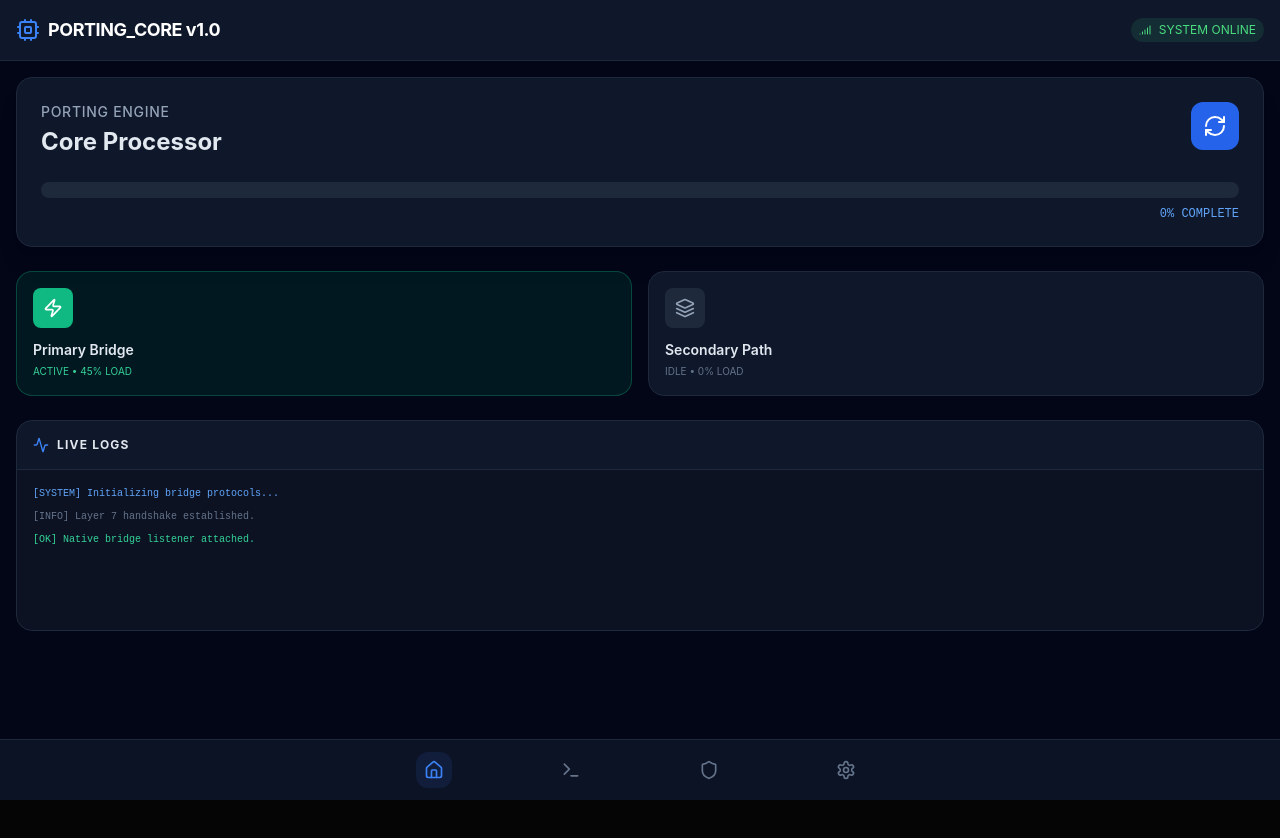
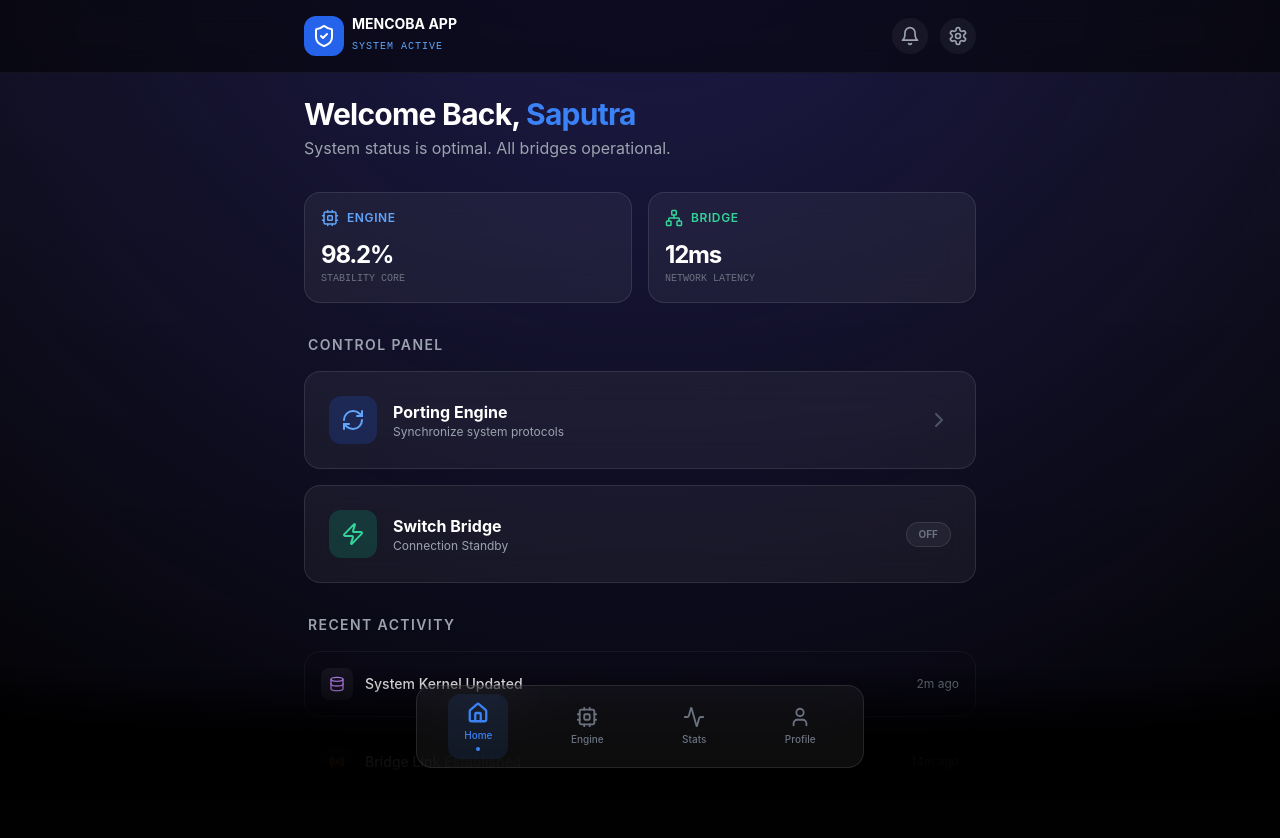
Before and after one commit to saputra141/mencoba, a Next.js app: page / in a window 1280 px wide. Shown: the top 838 px of the page. Before the commit the page ends 800 px from the top, so only its background shows below. Built offline with nearby package versions, Linux system fonts and the light colour scheme.

Commit message:
auto-ai: Tambahkan index aplikasi

```diff
--- a/src/app/globals.css
+++ b/src/app/globals.css
@@ -4,40 +4,44 @@
 
 :root {
   --foreground-rgb: 255, 255, 255;
-  --background-start-rgb: 5, 5, 6;
-  --background-end-rgb: 5, 5, 6;
+  --background-start-rgb: 10, 10, 10;
+  --background-end-rgb: 0, 0, 0;
 }
 
 body {
   color: rgb(var(--foreground-rgb));
-  background: rgb(var(--background-start-rgb));
+  background: linear-gradient(
+      to bottom,
+      transparent,
+      rgb(var(--background-end-rgb))
+    )
+    rgb(var(--background-start-rgb));
+  min-height: 100vh;
+  font-family: 'Inter', system-ui, -apple-system, sans-serif;
   -webkit-tap-highlight-color: transparent;
-  user-select: none;
-  overflow-x: hidden;
 }
 
-/* Custom scrollbar for mobile */
-::-webkit-scrollbar {
-  width: 0px;
+@layer components {
+  .glass-card {
+    @apply bg-white/5 backdrop-blur-lg border border-white/10 rounded-2xl;
+  }
+
+  .btn-primary {
+    @apply bg-blue-600 hover:bg-blue-700 text-white font-semibold py-3 px-6 rounded-xl transition-all active:scale-95 flex items-center justify-center gap-2;
+  }
+
+  .status-dot {
+    @apply w-2.5 h-2.5 rounded-full;
+  }
 }
 
-.glass-morphism {
-  @apply bg-white/5 backdrop-blur-md border border-white/10;
+/* Hide scrollbar for Chrome, Safari and Opera */
+.no-scrollbar::-webkit-scrollbar {
+  display: none;
 }
 
-.safe-area-top {
-  padding-top: env(safe-area-inset-top);
+/* Hide scrollbar for IE, Edge and Firefox */
+.no-scrollbar {
+  -ms-overflow-style: none;  /* IE and Edge */
+  scrollbar-width: none;  /* Firefox */
 }
-
-.safe-area-bottom {
-  padding-bottom: env(safe-area-inset-bottom);
-}
-
-@keyframes pulse-soft {
-  0%, 100% { opacity: 1; }
-  50% { opacity: 0.7; }
-}
-
-.animate-pulse-soft {
-  animation: pulse-soft 2s cubic-bezier(0.4, 0, 0.6, 1) infinite;
-}
--- a/src/app/page.tsx
+++ b/src/app/page.tsx
@@ -1,86 +1,159 @@
-"use client";
+'use client';
 
 import React from 'react';
-import { motion } from 'framer-motion';
+import { motion, AnimatePresence } from 'framer-motion';
+import {
+  Zap,
+  Cpu,
+  RefreshCw,
+  Network,
+  ChevronRight,
+  Database,
+  Radio
+} from 'lucide-react';
 import { Header } from '@/components/Header';
 import { Navigation } from '@/components/Navigation';
+import { usePortingEngine } from '@/hooks/usePortingEngine';
 import { useSwitchBridge } from '@/hooks/useSwitchBridge';
-import { usePortingEngine } from '@/hooks/usePortingEngine';
-import { Activity, Zap, Layers, RefreshCw } from 'lucide-react';
 
 export default function Home() {
-  const { bridges, toggleBridge } = useSwitchBridge();
-  const { progress, isRunning, startPorting } = usePortingEngine();
+  const { isProcessing, progress, startPorting } = usePortingEngine();
+  const { isConnected, toggleBridge } = useSwitchBridge();
+
+  const containerVariants = {
+    hidden: { opacity: 0 },
+    show: {
+      opacity: 1,
+      transition: { staggerChildren: 0.1 }
+    }
+  };
+
+  const itemVariants = {
+    hidden: { opacity: 0, y: 20 },
+    show: { opacity: 1, y: 0 }
+  };
 
   return (
-    <main className="min-h-screen bg-slate-950 text-slate-200 pb-20">
+    <main className="min-h-screen pb-32 pt-24 px-6 overflow-x-hidden">
       <Header />
 
-      <div className="p-4 space-y-6">
-        {/* Engine Status Card */}
-        <section className="bg-slate-900 rounded-2xl p-6 border border-slate-800 shadow-xl">
-          <div className="flex justify-between items-start mb-6">
-            <div>
-              <h2 className="text-sm font-medium text-slate-400 uppercase tracking-wider">Porting Engine</h2>
-              <p className="text-2xl font-bold mt-1">Core Processor</p>
-            </div>
-            <button
-              onClick={startPorting}
-              disabled={isRunning}
-              className={`p-3 rounded-xl transition-all ${isRunning ? 'bg-blue-500/20 text-blue-500 animate-spin' : 'bg-blue-600 text-white hover:bg-blue-500'}`}
-            >
-              <RefreshCw size={24} />
-            </button>
-          </div>
-
-          <div className="relative h-4 bg-slate-800 rounded-full overflow-hidden">
-            <motion.div
-              className="absolute top-0 left-0 h-full bg-gradient-to-r from-blue-600 to-cyan-400"
-              initial={{ width: 0 }}
-              animate={{ width: `${progress}%` }}
-            />
-          </div>
-          <p className="text-right text-xs mt-2 font-mono text-blue-400">{progress}% COMPLETE</p>
+      <div className="max-w-2xl mx-auto space-y-8">
+        {/* Welcome Section */}
+        <section>
+          <motion.h2
+            initial={{ opacity: 0, x: -20 }}
+            animate={{ opacity: 1, x: 0 }}
+            className="text-3xl font-bold tracking-tight"
+          >
+            Welcome Back, <span className="text-blue-500">Saputra</span>
+          </motion.h2>
+          <p className="text-gray-400 mt-1">System status is optimal. All bridges operational.</p>
         </section>
 
-        {/* Bridge Grid */}
-        <div className="grid grid-cols-2 gap-4">
-          {bridges.map((bridge) => (
-            <motion.button
-              key={bridge.id}
-              whileTap={{ scale: 0.95 }}
-              onClick={() => toggleBridge(bridge.id)}
-              className={`p-4 rounded-2xl border transition-all text-left ${
-                bridge.status === 'active'
-                ? 'bg-emerald-500/10 border-emerald-500/30'
-                : 'bg-slate-900 border-slate-800'
-              }`}
-            >
-              <div className={`w-10 h-10 rounded-lg flex items-center justify-center mb-3 ${
-                bridge.status === 'active' ? 'bg-emerald-500 text-white' : 'bg-slate-800 text-slate-400'
-              }`}>
-                {bridge.id === '1' ? <Zap size={20} /> : <Layers size={20} />}
+        {/* Stats Grid */}
+        <motion.div
+          variants={containerVariants}
+          initial="hidden"
+          animate="show"
+          className="grid grid-cols-2 gap-4"
+        >
+          <motion.div variants={itemVariants} className="glass-card p-4 space-y-3">
+            <div className="flex items-center gap-2 text-blue-400">
+              <Cpu size={18} />
+              <span className="text-xs font-semibold uppercase tracking-wider">Engine</span>
+            </div>
+            <div>
+              <div className="text-2xl font-bold tracking-tighter">98.2%</div>
+              <p className="text-[10px] text-gray-500 font-mono">STABILITY CORE</p>
+            </div>
+          </motion.div>
+
+          <motion.div variants={itemVariants} className="glass-card p-4 space-y-3">
+            <div className="flex items-center gap-2 text-emerald-400">
+              <Network size={18} />
+              <span className="text-xs font-semibold uppercase tracking-wider">Bridge</span>
+            </div>
+            <div>
+              <div className="text-2xl font-bold tracking-tighter">12ms</div>
+              <p className="text-[10px] text-gray-500 font-mono">NETWORK LATENCY</p>
+            </div>
+          </motion.div>
+        </motion.div>
+
+        {/* Main Actions */}
+        <section className="space-y-4">
+          <h3 className="text-sm font-semibold text-gray-400 uppercase tracking-widest px-1">Control Panel</h3>
+
+          <motion.div
+            whileHover={{ scale: 1.01 }}
+            whileTap={{ scale: 0.98 }}
+            className="glass-card p-6 flex items-center justify-between group cursor-pointer overflow-hidden relative"
+            onClick={startPorting}
+          >
+            {isProcessing && (
+              <motion.div
+                className="absolute inset-0 bg-blue-600/10 origin-left"
+                style={{ width: `${progress}%` }}
+              />
+            )}
+
+            <div className="flex items-center gap-4 relative z-10">
+              <div className={`p-3 rounded-xl ${isProcessing ? 'bg-blue-600 animate-spin' : 'bg-blue-600/20 text-blue-400'}`}>
+                <RefreshCw size={24} />
               </div>
-              <h3 className="font-semibold text-sm">{bridge.name}</h3>
-              <p className={`text-[10px] mt-1 ${bridge.status === 'active' ? 'text-emerald-400' : 'text-slate-500'}`}>
-                {bridge.status.toUpperCase()} • {bridge.load}% LOAD
-              </p>
-            </motion.button>
-          ))}
-        </div>
+              <div>
+                <h4 className="font-bold">{isProcessing ? 'Processing...' : 'Porting Engine'}</h4>
+                <p className="text-xs text-gray-400">{isProcessing ? `Optimizing core ${progress}%` : 'Synchronize system protocols'}</p>
+              </div>
+            </div>
+            <ChevronRight className="text-gray-600 group-hover:text-white group-hover:translate-x-1 transition-all" />
+          </motion.div>
 
-        {/* System Activity */}
-        <section className="bg-slate-900 rounded-2xl border border-slate-800 overflow-hidden">
-          <div className="p-4 border-b border-slate-800 flex items-center gap-2">
-            <Activity size={16} className="text-blue-500" />
-            <h2 className="text-xs font-bold uppercase tracking-widest">Live Logs</h2>
-          </div>
-          <div className="p-4 font-mono text-[10px] space-y-2 h-40 overflow-y-auto bg-black/20">
-            <p className="text-blue-400">[SYSTEM] Initializing bridge protocols...</p>
-            <p className="text-slate-500">[INFO] Layer 7 handshake established.</p>
-            <p className="text-emerald-400">[OK] Native bridge listener attached.</p>
-            {isRunning && <p className="text-yellow-400 animate-pulse">[PROC] Syncing assets to /out directory...</p>}
-            {progress === 100 && <p className="text-cyan-400">[SUCCESS] Export completed.</p>}
+          <motion.div
+            whileHover={{ scale: 1.01 }}
+            whileTap={{ scale: 0.98 }}
+            className="glass-card p-6 flex items-center justify-between group cursor-pointer"
+            onClick={toggleBridge}
+          >
+            <div className="flex items-center gap-4">
+              <div className={`p-3 rounded-xl transition-colors duration-500 ${isConnected ? 'bg-emerald-500 text-white shadow-[0_0_20px_rgba(16,185,129,0.4)]' : 'bg-emerald-500/20 text-emerald-400'}`}>
+                <Zap size={24} />
+              </div>
+              <div>
+                <h4 className="font-bold">Switch Bridge</h4>
+                <p className="text-xs text-gray-400">{isConnected ? 'Active Tunneling' : 'Connection Standby'}</p>
+              </div>
+            </div>
+            <div className={`px-3 py-1 rounded-full text-[10px] font-bold ${isConnected ? 'bg-emerald-500/20 text-emerald-400 border border-emerald-500/30' : 'bg-white/5 text-gray-500 border border-white/10'}`}>
+              {isConnected ? 'ON' : 'OFF'}
+            </div>
+          </motion.div>
+        </section>
+
+        {/* Activity Feed */}
+        <section className="space-y-4">
+          <h3 className="text-sm font-semibold text-gray-400 uppercase tracking-widest px-1">Recent Activity</h3>
+          <div className="space-y-3">
+            {[
+              { label: 'System Kernel Updated', time: '2m ago', icon: Database, color: 'text-purple-400' },
+              { label: 'Bridge Link Established', time: '14m ago', icon: Radio, color: 'text-orange-400' },
+            ].map((activity, i) => (
+              <motion.div
+                key={i}
+                initial={{ opacity: 0, x: 20 }}
+                animate={{ opacity: 1, x: 0 }}
+                transition={{ delay: 0.5 + (i * 0.1) }}
+                className="flex items-center justify-between p-4 bg-white/2 rounded-2xl border border-white/5"
+              >
+                <div className="flex items-center gap-3">
+                  <div className={`p-2 rounded-lg bg-white/5 ${activity.color}`}>
+                    <activity.icon size={16} />
+                  </div>
+                  <span className="text-sm font-medium">{activity.label}</span>
+                </div>
+                <span className="text-xs text-gray-500">{activity.time}</span>
+              </motion.div>
+            ))}
           </div>
         </section>
       </div>
--- a/src/components/Header.tsx
+++ b/src/components/Header.tsx
@@ -1,16 +1,35 @@
+'use client';
+
 import React from 'react';
-import { Cpu, Signal } from 'lucide-react';
+import { Bell, Settings, ShieldCheck } from 'lucide-react';
+import { motion } from 'framer-motion';
 
 export const Header = () => {
   return (
-    <header className="flex items-center justify-between p-4 bg-slate-900 border-b border-slate-800 text-white">
-      <div className="flex items-center gap-2">
-        <Cpu className="text-blue-500 w-6 h-6" />
-        <h1 className="font-bold text-lg tracking-tight">PORTING_CORE v1.0</h1>
-      </div>
-      <div className="flex items-center gap-2 text-xs text-green-400 bg-green-400/10 px-2 py-1 rounded-full">
-        <Signal size={12} />
-        <span>SYSTEM ONLINE</span>
+    <header className="fixed top-0 left-0 right-0 z-50 px-6 py-4 bg-black/50 backdrop-blur-md border-b border-white/5">
+      <div className="flex items-center justify-between max-w-2xl mx-auto w-full">
+        <motion.div
+          initial={{ opacity: 0, x: -20 }}
+          animate={{ opacity: 1, x: 0 }}
+          className="flex items-center gap-2"
+        >
+          <div className="w-10 h-10 bg-blue-600 rounded-xl flex items-center justify-center">
+            <ShieldCheck className="text-white" size={24} />
+          </div>
+          <div>
+            <h1 className="text-sm font-bold leading-none">MENCОВА APP</h1>
+            <span className="text-[10px] text-blue-400 font-mono tracking-widest uppercase">System Active</span>
+          </div>
+        </motion.div>
+
+        <div className="flex gap-3">
+          <button className="p-2 rounded-full bg-white/5 hover:bg-white/10 transition-colors">
+            <Bell size={20} className="text-gray-400" />
+          </button>
+          <button className="p-2 rounded-full bg-white/5 hover:bg-white/10 transition-colors">
+            <Settings size={20} className="text-gray-400" />
+          </button>
+        </div>
       </div>
     </header>
   );
--- a/src/components/Navigation.tsx
+++ b/src/components/Navigation.tsx
@@ -1,21 +1,45 @@
+'use client';
+
 import React from 'react';
-import { Home, Settings, Terminal, Shield } from 'lucide-react';
+import { Home, Cpu, Activity, User } from 'lucide-react';
+import { motion } from 'framer-motion';
+import { clsx, type ClassValue } from 'clsx';
+import { twMerge } from 'tailwind-merge';
+
+function cn(...inputs: ClassValue[]) {
+  return twMerge(clsx(inputs));
+}
+
+const navItems = [
+  { icon: Home, label: 'Home', active: true },
+  { icon: Cpu, label: 'Engine', active: false },
+  { icon: Activity, label: 'Stats', active: false },
+  { icon: User, label: 'Profile', active: false },
+];
 
 export const Navigation = () => {
   return (
-    <nav className="fixed bottom-0 left-0 right-0 bg-slate-900/80 backdrop-blur-lg border-t border-slate-800 px-6 py-3">
-      <div className="flex justify-between items-center max-w-md mx-auto">
-        <NavButton icon={<Home size={20} />} active />
-        <NavButton icon={<Terminal size={20} />} />
-        <NavButton icon={<Shield size={20} />} />
-        <NavButton icon={<Settings size={20} />} />
+    <nav className="fixed bottom-0 left-0 right-0 z-50 px-6 pb-8 pt-4 bg-gradient-to-t from-black via-black/90 to-transparent">
+      <div className="max-w-md mx-auto bg-white/5 backdrop-blur-xl border border-white/10 rounded-2xl flex items-center justify-around p-2">
+        {navItems.map((item, idx) => (
+          <button
+            key={idx}
+            className={cn(
+              "flex flex-col items-center gap-1 px-4 py-2 rounded-xl transition-all",
+              item.active ? "text-blue-500 bg-blue-500/10" : "text-gray-500 hover:text-gray-300"
+            )}
+          >
+            <item.icon size={22} strokeWidth={item.active ? 2.5 : 2} />
+            <span className="text-[10px] font-medium">{item.label}</span>
+            {item.active && (
+              <motion.div
+                layoutId="nav-indicator"
+                className="w-1 h-1 bg-blue-500 rounded-full"
+              />
+            )}
+          </button>
+        ))}
       </div>
     </nav>
   );
 };
-
-const NavButton = ({ icon, active = false }: { icon: React.ReactNode, active?: boolean }) => (
-  <button className={`p-2 rounded-xl transition-colors ${active ? 'text-blue-500 bg-blue-500/10' : 'text-slate-500 hover:text-slate-300'}`}>
-    {icon}
-  </button>
-);
--- a/src/hooks/usePortingEngine.ts
+++ b/src/hooks/usePortingEngine.ts
@@ -1,25 +1,21 @@
-import { useState, useEffect } from 'react';
+import { useState, useCallback } from 'react';
 
 export const usePortingEngine = () => {
+  const [isProcessing, setIsProcessing] = useState(false);
   const [progress, setProgress] = useState(0);
-  const [isRunning, setIsRunning] = useState(false);
 
-  useEffect(() => {
-    let interval: NodeJS.Timeout;
-    if (isRunning && progress < 100) {
-      interval = setInterval(() => {
-        setProgress(prev => Math.min(prev + 1, 100));
-      }, 50);
-    } else if (progress >= 100) {
-      setIsRunning(false);
+  const startPorting = useCallback(async () => {
+    setIsProcessing(true);
+    setProgress(0);
+
+    // Simulasi proses porting engine
+    for (let i = 0; i <= 100; i += 10) {
+      await new Promise(resolve => setTimeout(resolve, 400));
+      setProgress(i);
     }
-    return () => clearInterval(interval);
-  }, [isRunning, progress]);
 
-  const startPorting = () => {
-    setProgress(0);
-    setIsRunning(true);
-  };
+    setIsProcessing(false);
+  }, []);
 
-  return { progress, isRunning, startPorting };
+  return { isProcessing, progress, startPorting };
 };
--- a/src/hooks/useSwitchBridge.ts
+++ b/src/hooks/useSwitchBridge.ts
@@ -1,20 +1,11 @@
-import { useState, useCallback } from 'react';
-import { BridgeStatus } from '../lib/types';
+import { useState } from 'react';
 
 export const useSwitchBridge = () => {
-  const [bridges, setBridges] = useState<BridgeStatus[]>([
-    { id: '1', name: 'Primary Bridge', status: 'active', load: 45 },
-    { id: '2', name: 'Secondary Path', status: 'idle', load: 0 },
-  ]);
+  const [isConnected, setIsConnected] = useState(false);
 
-  const toggleBridge = useCallback((id: string) => {
-    setBridges(prev => prev.map(b => {
-      if (b.id === id) {
-        return { ...b, status: b.status === 'active' ? 'idle' : 'active' };
-      }
-      return b;
-    }));
-  }, []);
+  const toggleBridge = () => {
+    setIsConnected(prev => !prev);
+  };
 
-  return { bridges, toggleBridge };
+  return { isConnected, toggleBridge };
 };
```
Also changed, not shown: src/lib/types.ts (+16 -9 lines).
